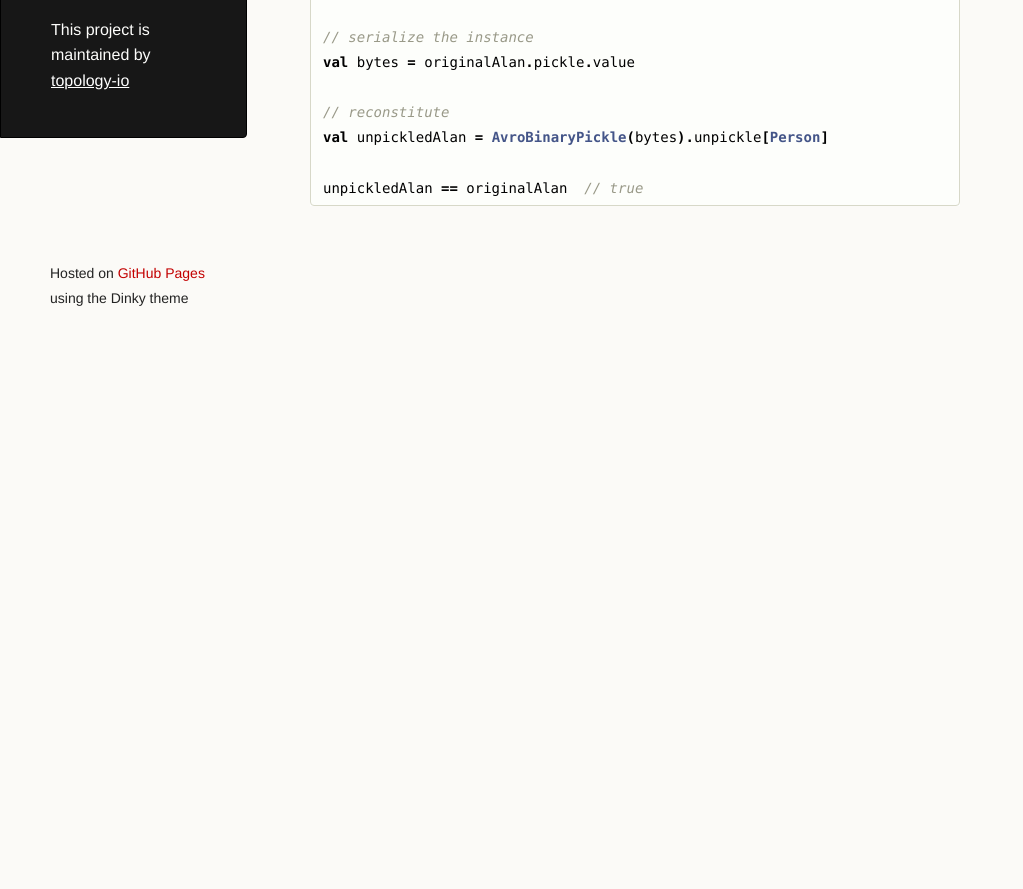
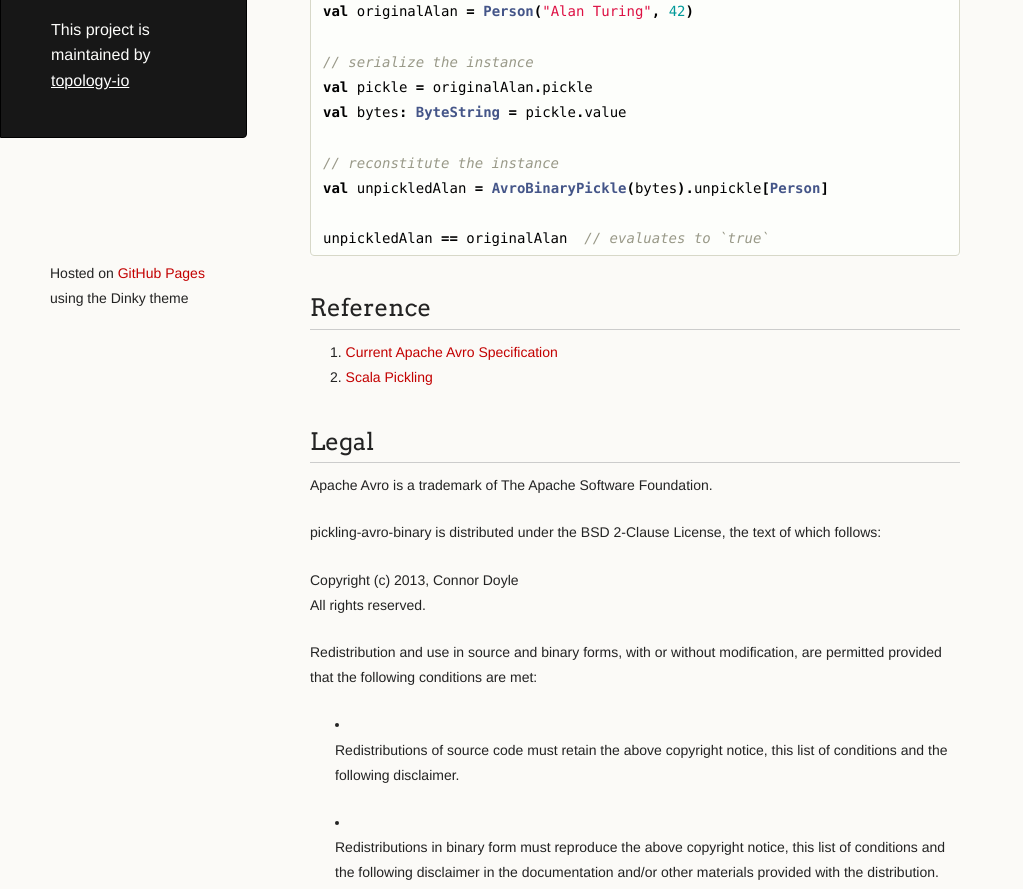
Before and after one commit to ccsevers/pickling-avro, a plain HTML site: page index.html in a window 1280 px wide. Shown: the part 457-1346 px from the top of the page, without its empty margins (0-1023 px from the left). Before the commit the page ends 800 px from the top, so only its background shows below. Drawn offline with Linux system fonts and the light colour scheme.

Commit message:
Create gh-pages branch via GitHub

```diff
--- a/index.html
+++ b/index.html
@@ -38,6 +38,7 @@
 
 <div class="highlight"><pre><span class="k">import</span> <span class="nn">scala.pickling._</span>
 <span class="k">import</span> <span class="nn">io.topology.pickling.avro.binary_</span>
+<span class="k">import</span> <span class="nn">akka.util.ByteString</span>
 
 <span class="c1">// a simple ADT for people</span>
 <span class="k">case</span> <span class="k">class</span> <span class="nc">Person</span><span class="o">(</span><span class="n">name</span><span class="k">:</span> <span class="kt">String</span><span class="o">,</span> <span class="n">age</span><span class="k">:</span> <span class="kt">Int</span><span class="o">)</span>
@@ -49,13 +50,37 @@
 <span class="k">val</span> <span class="n">originalAlan</span> <span class="k">=</span> <span class="nc">Person</span><span class="o">(</span><span class="s">"Alan Turing"</span><span class="o">,</span> <span class="mi">42</span><span class="o">)</span>
 
 <span class="c1">// serialize the instance</span>
-<span class="k">val</span> <span class="n">bytes</span> <span class="k">=</span> <span class="n">originalAlan</span><span class="o">.</span><span class="n">pickle</span><span class="o">.</span><span class="n">value</span>
+<span class="k">val</span> <span class="n">pickle</span> <span class="k">=</span> <span class="n">originalAlan</span><span class="o">.</span><span class="n">pickle</span>
+<span class="k">val</span> <span class="n">bytes</span><span class="k">:</span> <span class="kt">ByteString</span> <span class="o">=</span> <span class="n">pickle</span><span class="o">.</span><span class="n">value</span>
 
-<span class="c1">// reconstitute </span>
+<span class="c1">// reconstitute the instance</span>
 <span class="k">val</span> <span class="n">unpickledAlan</span> <span class="k">=</span> <span class="nc">AvroBinaryPickle</span><span class="o">(</span><span class="n">bytes</span><span class="o">).</span><span class="n">unpickle</span><span class="o">[</span><span class="kt">Person</span><span class="o">]</span>
 
-<span class="n">unpickledAlan</span> <span class="o">==</span> <span class="n">originalAlan</span>  <span class="c1">// true</span>
+<span class="n">unpickledAlan</span> <span class="o">==</span> <span class="n">originalAlan</span>  <span class="c1">// evaluates to `true`</span>
 </pre></div>
+
+<h2>
+<a name="reference" class="anchor" href="#reference"><span class="octicon octicon-link"></span></a>Reference</h2>
+
+<ol>
+<li><a href="http://avro.apache.org/docs/current/spec.html">Current Apache Avro Specification</a></li>
+<li><a href="http://lampwww.epfl.ch/%7Ehmiller/pickling">Scala Pickling</a></li>
+</ol><h2>
+<a name="legal" class="anchor" href="#legal"><span class="octicon octicon-link"></span></a>Legal</h2>
+
+<p>Apache Avro is a trademark of The Apache Software Foundation.</p>
+
+<p>pickling-avro-binary is distributed under the BSD 2-Clause License, the text of which follows:</p>
+
+<p>Copyright (c) 2013, Connor Doyle<br>
+All rights reserved.</p>
+
+<p>Redistribution and use in source and binary forms, with or without modification, are permitted provided that the following conditions are met:</p>
+
+<ul>
+<li><p>Redistributions of source code must retain the above copyright notice, this list of conditions and the following disclaimer.</p></li>
+<li><p>Redistributions in binary form must reproduce the above copyright notice, this list of conditions and the following disclaimer in the documentation and/or other materials provided with the distribution.</p></li>
+</ul><p>THIS SOFTWARE IS PROVIDED BY THE COPYRIGHT HOLDERS AND CONTRIBUTORS "AS IS" AND ANY EXPRESS OR IMPLIED WARRANTIES, INCLUDING, BUT NOT LIMITED TO, THE IMPLIED WARRANTIES OF MERCHANTABILITY AND FITNESS FOR A PARTICULAR PURPOSE ARE DISCLAIMED. IN NO EVENT SHALL THE COPYRIGHT HOLDER OR CONTRIBUTORS BE LIABLE FOR ANY DIRECT, INDIRECT, INCIDENTAL, SPECIAL, EXEMPLARY, OR CONSEQUENTIAL DAMAGES (INCLUDING, BUT NOT LIMITED TO, PROCUREMENT OF SUBSTITUTE GOODS OR SERVICES; LOSS OF USE, DATA, OR PROFITS; OR BUSINESS INTERRUPTION) HOWEVER CAUSED AND ON ANY THEORY OF LIABILITY, WHETHER IN CONTRACT, STRICT LIABILITY, OR TORT (INCLUDING NEGLIGENCE OR OTHERWISE) ARISING IN ANY WAY OUT OF THE USE OF THIS SOFTWARE, EVEN IF ADVISED OF THE POSSIBILITY OF SUCH DAMAGE.</p>
       </section>
       <footer>
         <p><small>Hosted on <a href="https://pages.github.com">GitHub Pages</a> using the Dinky theme</small></p>
```
Also changed, not shown: params.json (+1 -1 lines).
